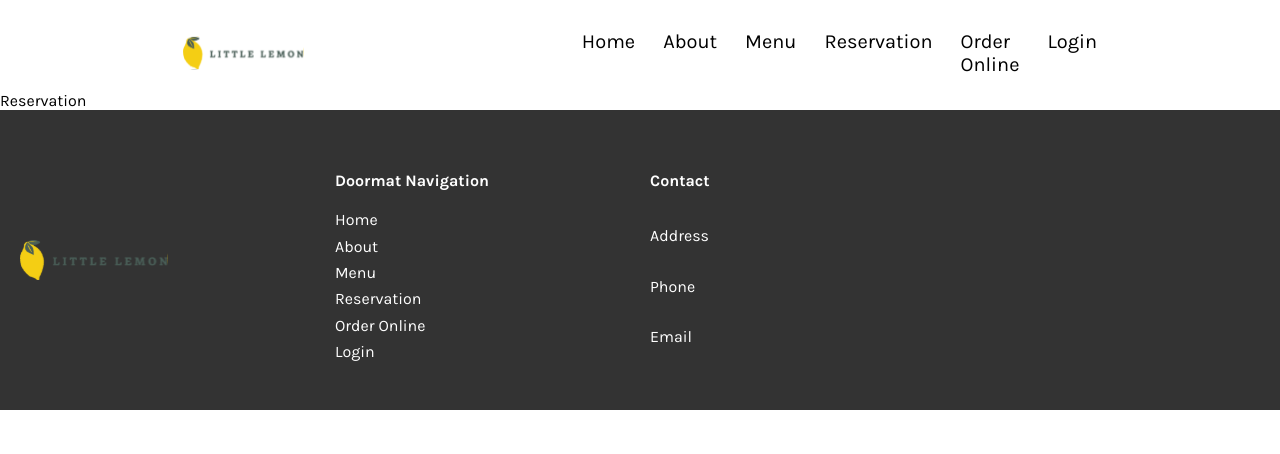
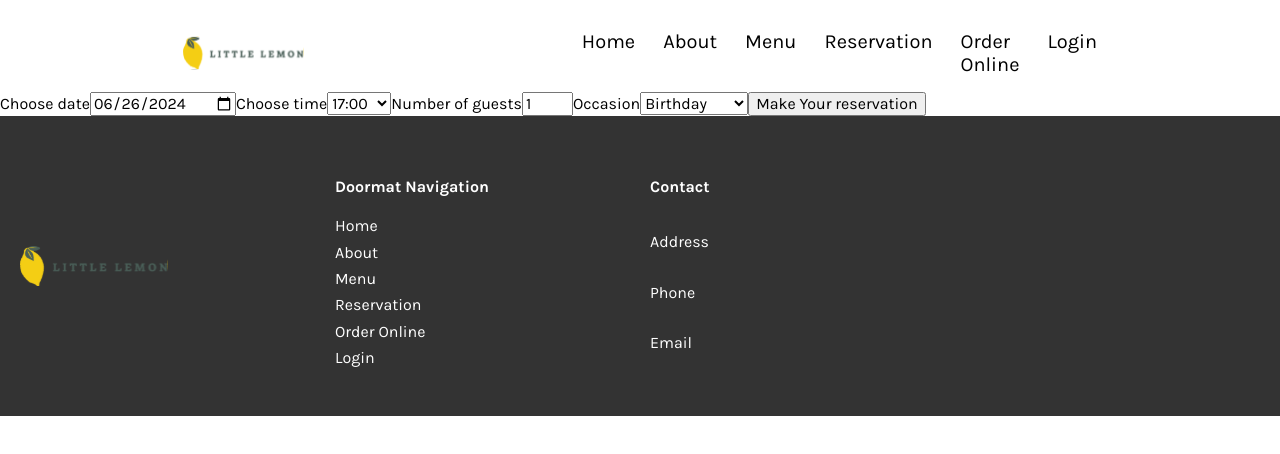
Before and after one commit to VadymPopov/little-lemon, a React (Create React App) app: page /reservation in a window 1280 px wide. Shown: the top 454 px of the page. Built offline with nearby package versions, Linux system fonts and the light colour scheme; a web font is replaced by a local one.

Commit message:
add form

```diff
--- /dev/null
+++ b/src/components/BookingForm.jsx
@@ -0,0 +1,59 @@
+export default function BookingForm({
+  reservation,
+  updateReservation,
+  availableTimes,
+}) {
+  function onSubmit(e) {
+    e.preventDefault();
+    console.log(reservation);
+  }
+
+  const { date, time, number, occasion } = reservation;
+
+  return (
+    <form onSubmit={onSubmit}>
+      <label htmlFor='res-date'>Choose date</label>
+      <input
+        type='date'
+        name='date'
+        id='res-date'
+        value={date}
+        onChange={updateReservation}
+        required
+      />
+      <label htmlFor='res-time'>Choose time</label>
+      <select
+        id='res-time'
+        name='time'
+        value={time}
+        onChange={updateReservation}
+        required>
+        {availableTimes.map((time) => {
+          return <option key={time}>{time}</option>;
+        })}
+      </select>
+      <label htmlFor='guests'>Number of guests</label>
+      <input
+        type='number'
+        placeholder='1'
+        min='1'
+        max='10'
+        id='guests'
+        name='number'
+        value={number}
+        onChange={updateReservation}
+      />
+      <label htmlFor='occasion'>Occasion</label>
+      <select
+        id='occasion'
+        value={occasion}
+        onChange={updateReservation}
+        required
+        name='occasion'>
+        <option>Birthday</option>
+        <option>Anniversary</option>
+      </select>
+      <button type='submit'>Make Your reservation</button>
+    </form>
+  );
+}
--- a/src/pages/Reservation.js
+++ b/src/pages/Reservation.js
@@ -1,5 +1,37 @@
-import React from "react";
+import React, { useState, useReducer } from "react";
+import BookingForm from "../components/BookingForm";
 
 export default function Reservation() {
-  return <div>Reservation</div>;
+  const [reservation, setReservation] = useState({
+    date: new Date().toISOString().split("T")[0],
+    time: "17:00",
+    number: "1",
+    occasion: "Birthday",
+  });
+
+  const [availableTimes, dispatch] = useReducer(updateTimes, initializeTimes());
+
+  function updateReservation({ target: { name, value } }) {
+    setReservation((prevState) => ({
+      ...prevState,
+      [name]: value,
+    }));
+
+    dispatch({ type: "UPDATE_TIMES", payload: reservation.time });
+  }
+
+  function initializeTimes() {
+    return ["17:00", "18:00", "19:00", "20:00", "21:00", "22:00"];
+  }
+
+  function updateTimes(state, action) {
+    return initializeTimes();
+  }
+  return (
+    <BookingForm
+      reservation={reservation}
+      updateReservation={updateReservation}
+      availableTimes={availableTimes}
+    />
+  );
 }
```
